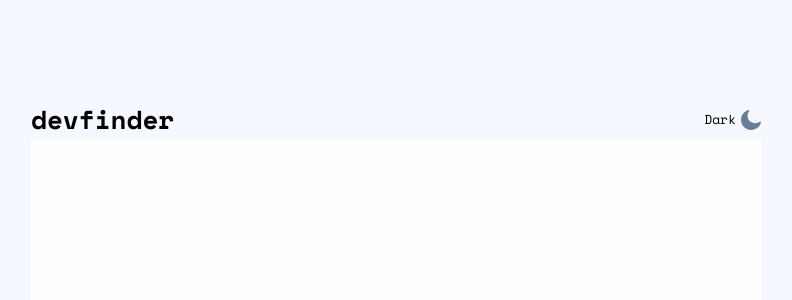
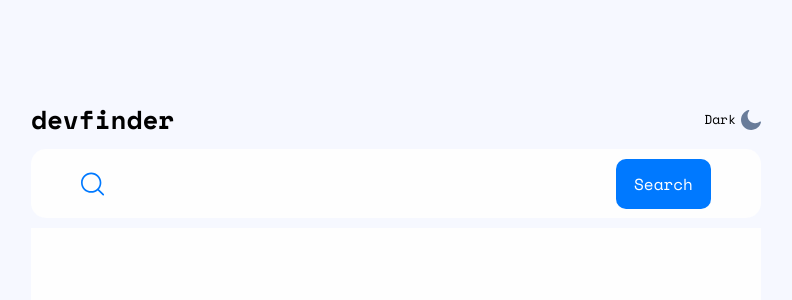
Before and after one commit to nk-on/Github-searchapp, a React (Vite) app: page / in a window 1280 px wide. Shown: the top 300 px of the page, without its empty margins (244-1036 px from the left). Built offline with nearby package versions, Linux system fonts and the light colour scheme.

Commit message:
Adding header to the inside App.tsx

```diff
--- a/src/App.tsx
+++ b/src/App.tsx
@@ -1,19 +1,25 @@
-import { useState } from 'react'
-import './App.css'
-import Header from './components/Header'
-import Container from './components/Container'
+import { useState } from "react";
+import "./App.css";
+import Header from "./components/Header";
+import Container from "./components/Container";
+import { SearchBar } from "./components/SearchBar";
 function App() {
-  const [nightModeOff,setNightModeOff] = useState<boolean>(true)
+  const [nightModeOff, setNightModeOff] = useState<boolean>(true);
   return (
     <>
-      <div className={`'w-[100vw] h-[100vh] flex justify-center items-center ${nightModeOff ? 'bg-[#F6F8FF]' : 'bg-[#141D2F]'}`}>
-        <div className='w-[90%] md:w-[730px] h-[600px]'>
-          <Header nightModeOff = {nightModeOff} setNightModeOff = {setNightModeOff}></Header>
-          <Container nightModeOff = {nightModeOff}></Container>
+      <div
+        className={`'w-[100vw] h-[100vh] flex justify-center items-center  ${
+          nightModeOff ? "bg-[#F6F8FF]" : "bg-[#141D2F]"
+        }`}
+      >
+        <div className="flex flex-col gap-[10px] w-[90%] md:w-[730px] h-[600px]">
+          <Header nightModeOff={nightModeOff} setNightModeOff={setNightModeOff}></Header>
+          <SearchBar nightModeOff={nightModeOff}></SearchBar>
+          <Container nightModeOff={nightModeOff}></Container>
         </div>
       </div>
     </>
-  )
+  );
 }
 
-export default App
+export default App;
```
